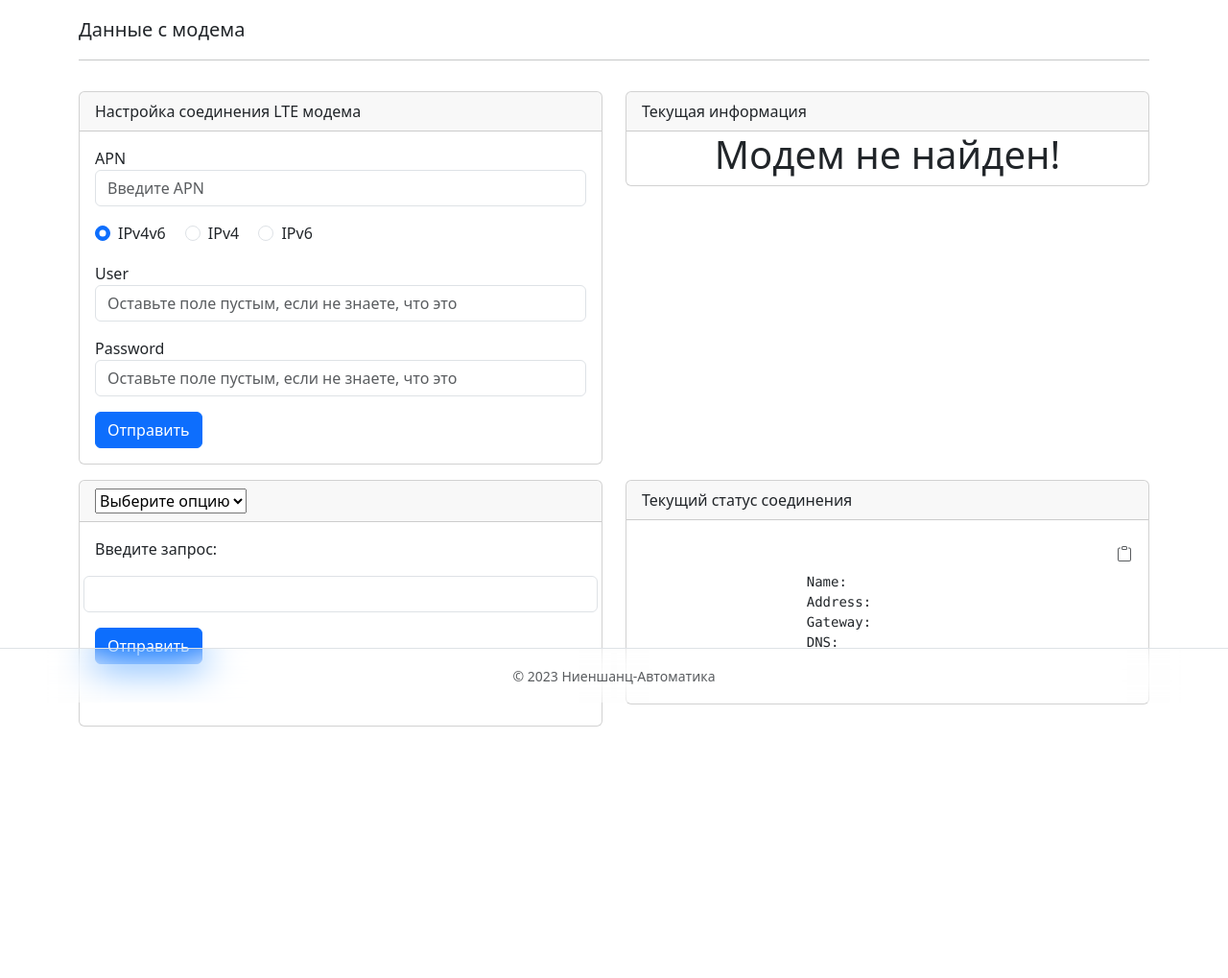
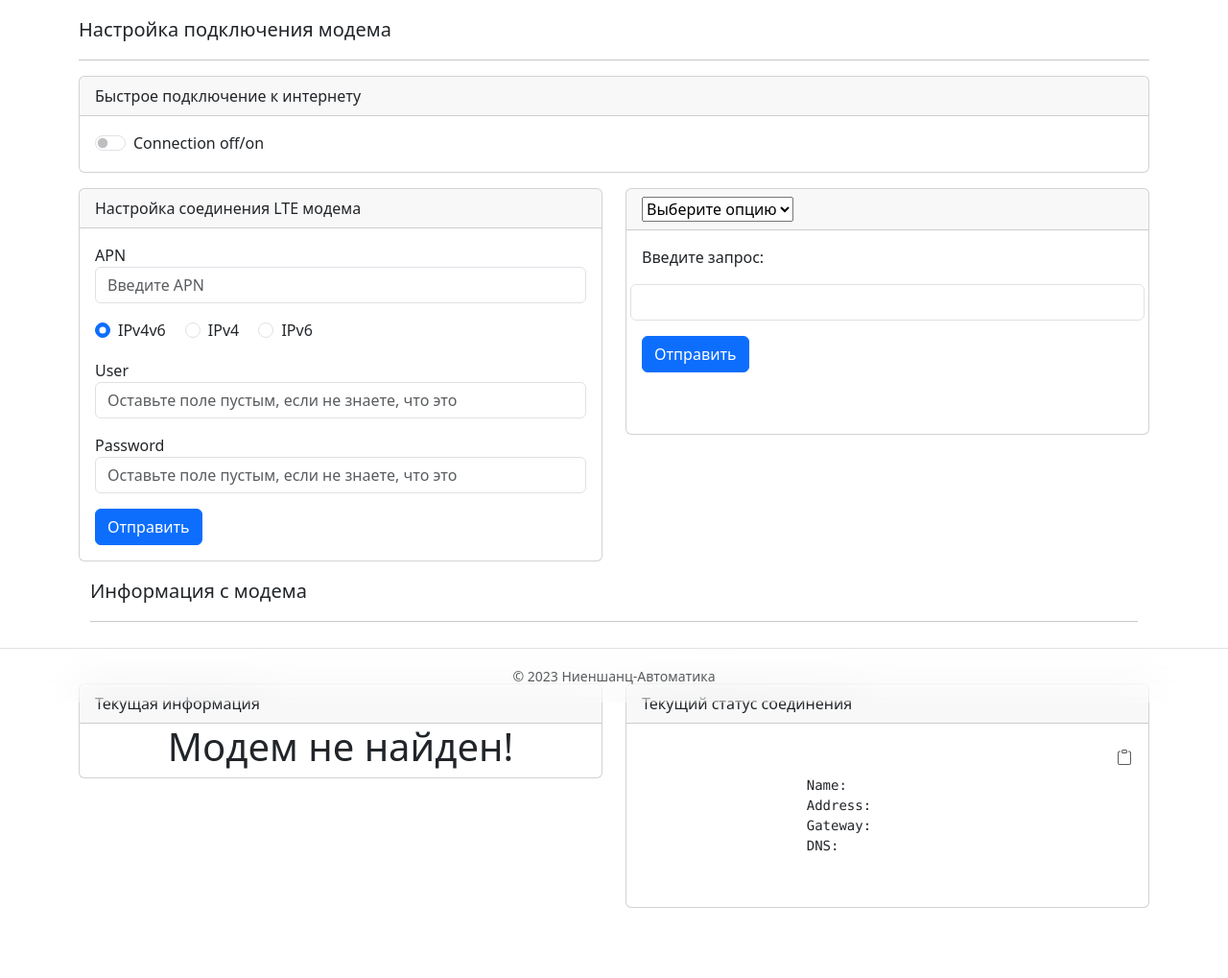
Before and after one commit to Ravenlod/webapp, a Flask app: template app/templates/settings/modem.html in a window 1280 px wide. Shown: the part 68-1087 px from the top of the page at 96% size. Before the commit the page ends 825 px from the top, so only its background shows below. Run offline with Flask 3, Linux system fonts and the light colour scheme; the template is opened without the code that fills it, so the values that code supplies are empty; some libraries are stand-ins or nearby versions.

Commit message:
Stable Version

```diff
--- a/app/__init__.py
+++ b/app/__init__.py
@@ -18,7 +18,6 @@ def create_app(config_class=Config):
     login_manager = LoginManager()
     login_manager.login_view = 'auth.login'
     login_manager.init_app(app)
-
     from .models.user import User
 
     @login_manager.user_loader
--- a/app/static/js/select_options_button_handler.js
+++ b/app/static/js/select_options_button_handler.js
@@ -23,6 +23,25 @@
 }
 select_options.addEventListener("click", handleClick);
 
+var con_switch = document.getElementById('connectionSwitch_1');
+con_switch.addEventListener('click', () => {
+    var state = !con_switch.checked;
+    const data = {"data":state};
+    fetch("/settings/switch", {
+        method: "POST",
+        headers: {
+            'Content-Type': 'application/json'
+        },
+        body: JSON.stringify(state)
+    })
+    .then(responseData => console.log('Server response:', responseData))
+    .then(response => response.json())
+
+    .catch(error => {
+        console.error("Error:", error);
+    });
+});
+
     //async functions
 let copy_btn_click = document.querySelector('#copy_btn_1')
 let text_field = document.querySelector('#copy_text_field')
--- a/app/templates/settings/modem.html
+++ b/app/templates/settings/modem.html
@@ -1,7 +1,32 @@
 {% extends "base.html" %}
-{% block title %}Данные с модема{% endblock %}
-{% block title_page %}Данные с модема{% endblock %}
+{% block title %}Настройка LTE модема{% endblock %}
+{% block title_page %}Настройка подключения модема{% endblock %}
 {% block content %}
+
+<div class="row md-12 justify-content-center">
+    <div class="col md-12">
+        <div class="card">
+
+            <div class="card-header">
+                Быстрое подключение к интернету
+            </div>
+
+            <div class="card-body">
+                <div class="form-check form-switch">
+                    <form method="post" action="{{ url_for('settings.modem_settings') }}">
+                        <input class="form-check-input" type="checkbox" role="switch"
+                               name="connectionSwitch" id="connectionSwitch_1"
+                               {% if modem_status %} checked {% endif %}>
+                        <label class="form-check-label" for="connectionSwitch_1">Connection off/on</label>
+                    </form>
+
+                </div>
+            </div>
+
+        </div>
+    </div>
+</div>
+
 
 <div class="row md-6 d-flex justify-content-center">
 
@@ -14,7 +39,7 @@
 
             <div class="card-body">
 
-                <form class="form-horizontal" action="/settings/init_connection_setup" method="post">
+                <form class="form-horizontal" action="{{ url_for('settings.init_settings_form_handler') }}" method="post">
                     <div class="form-group">
                         <label>APN</label>
                         <input placeholder="Введите APN" class="form-control" type="text" name="apn_input">
@@ -64,34 +89,7 @@
         </div>
     </div>
 
-    <div class="col-md-6 mt-3">
-        <div class="card">
-            <div class="card-header">
-                Текущая информация
-            </div>
-            {% if show_modem %}
-            <table class="table table-striped table-borderless text-center" style="margin: auto;">
-
-            {% for Key, Value in show_modem.items() %}
-                <tr>
-                    <th scope = "row">{{ Key | safe }}: </th>
-                    <td>{{ Value | safe }}</td>
-                </tr>
-            {% endfor %}
-
-            </table>
-            {% else %}
-                <h1 align="center">Модем не найден!</h1>
-            {% endif %}
-        </div>
-    </div>
-
-
-
-</div>
-
-<div class="row md-6 mt-3 d-flex justify-content-center">
-       <div class="col-md-6">
+    <div class="col md-6 mt-3">
         <div class="card">
             <form method="POST">
             <div class="card-header">
@@ -99,7 +97,7 @@
                      <option value="">Выберите опцию</option>
                      <option value="ussd_option">USSD запрос</option>
                      <option value="apn_option">Настройка APN</option>
-                     <option value="activate_connection">Кнопка</option>
+                     <option value="delete_connection">Кнопка</option>
                  </select>
             </div>
             <div class="card-body">
@@ -124,7 +122,42 @@
         </div>
     </div>
 
-    <div class="col md-6">
+</div>
+
+
+  <div class="container py-3">
+    <p class="lead">
+        Информация с модема
+    </p>
+    <hr>
+  </div>
+
+
+<div class="row md-6 mt-3 d-flex justify-content-center">
+
+    <div class="col md-6 mt-3">
+        <div class="card">
+            <div class="card-header">
+                Текущая информация
+            </div>
+            {% if show_modem %}
+            <table class="table table-striped table-borderless text-center" style="margin: auto;">
+
+            {% for Key, Value in show_modem.items() %}
+                <tr>
+                    <th scope = "row">{{ Key | safe }}: </th>
+                    <td>{{ Value | safe }}</td>
+                </tr>
+            {% endfor %}
+
+            </table>
+            {% else %}
+                <h1 align="center">Модем не найден!</h1>
+            {% endif %}
+        </div>
+    </div>
+
+    <div class="col md-6 mt-3">
         <div class="card">
             <div class="card-header">
                 Текущий статус соединения
@@ -164,5 +197,7 @@
 {% block scripts %}
 
 <script src="/static/js/select_options_button_handler.js"></script>
+<script>
 
+</script>
 {% endblock %}
```
Also changed, not shown: app/settings/routes.py (+47 -38 lines). Lines whose indentation alone changed are shown as unchanged.
